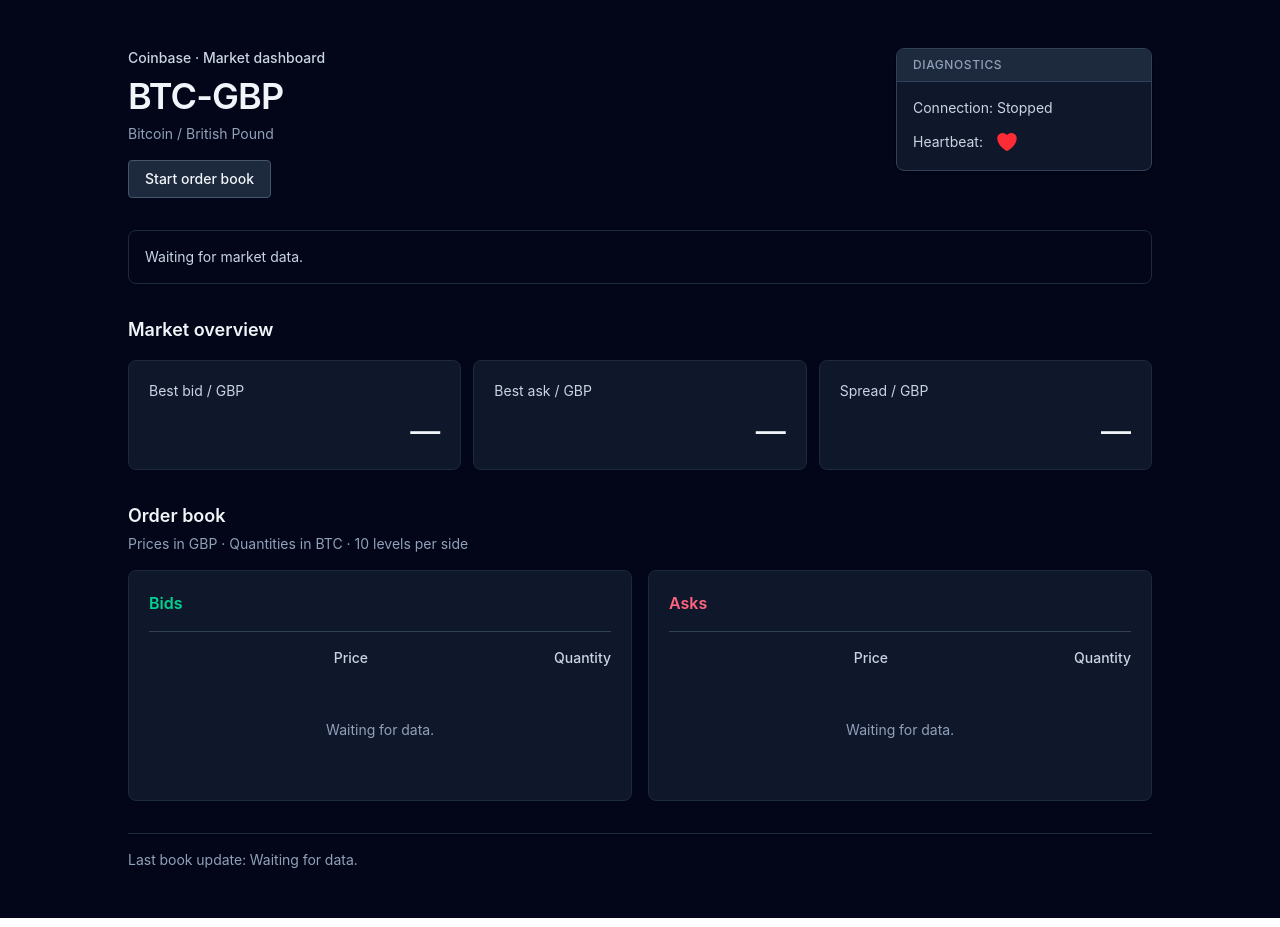
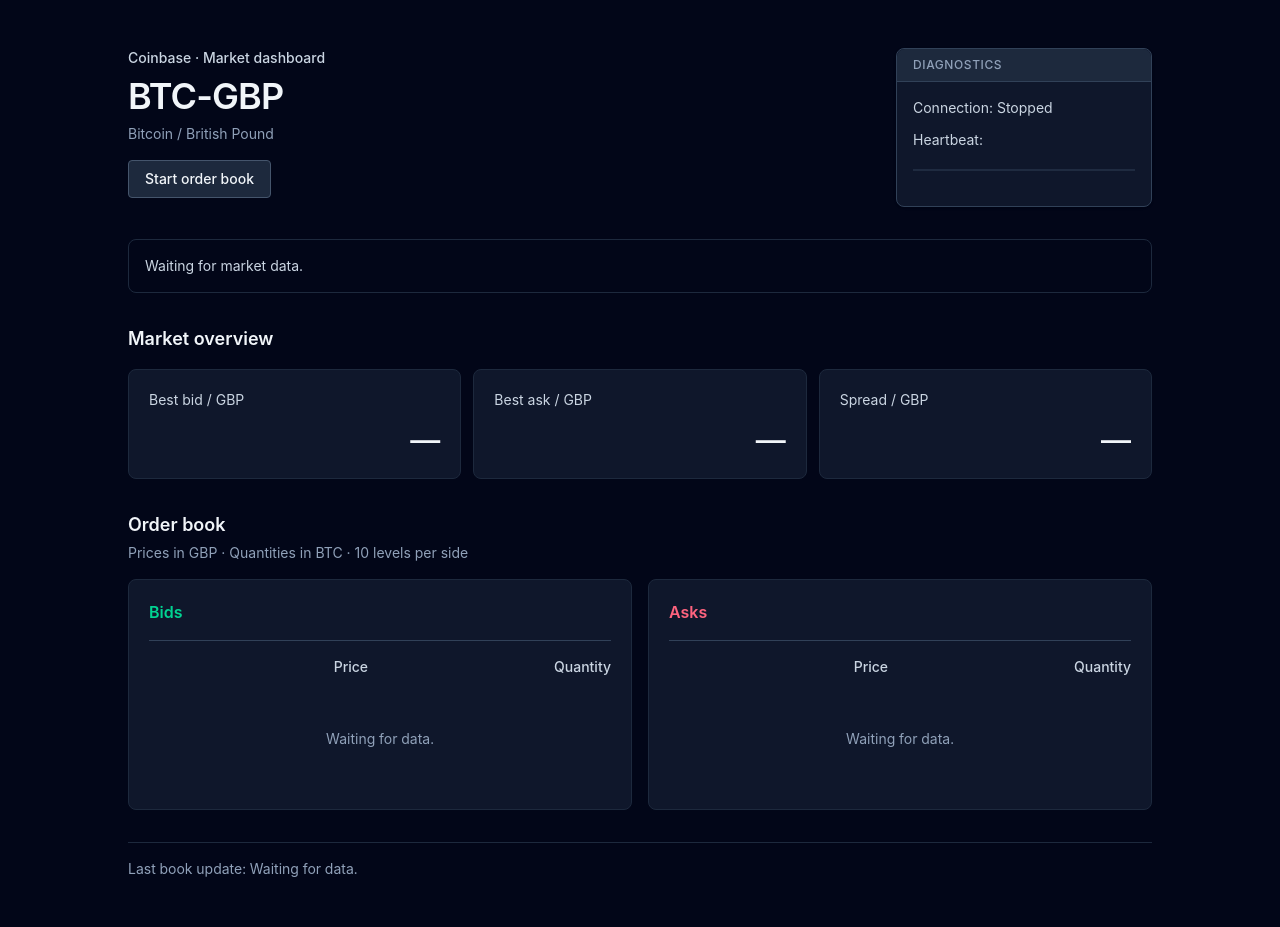
Before and after one commit to Shafiul23/market-dashboard, a React (Vite) app: page / in a window 1280 px wide. Built offline with nearby package versions, Linux system fonts and the light colour scheme.

Commit message:
update diagnostic panel to use pulse monitor instead of heart emoji

```diff
--- a/src/components/atoms/FeedStatus.tsx
+++ b/src/components/atoms/FeedStatus.tsx
@@ -11,20 +11,19 @@ export function FeedStatus({
   heartbeatCount,
   error,
 }: FeedStatusProps) {
-  const heartRef = useRef<SVGSVGElement>(null)
+  const pulseRef = useRef<SVGPathElement>(null)
 
   useEffect(() => {
-    const heart = heartRef.current
-    if (heartbeatCount === 0 || !heart?.animate) return
+    const pulse = pulseRef.current
+    if (heartbeatCount === 0 || !pulse?.animate) return
     if (window.matchMedia("(prefers-reduced-motion: reduce)").matches) return
 
-    const animation = heart.animate(
+    const animation = pulse.animate(
       [
-        { transform: "scale(1)" },
-        { transform: "scale(1.5)" },
-        { transform: "scale(1)" },
+        { strokeDashoffset: "0.8", opacity: 1 },
+        { strokeDashoffset: "-0.8", opacity: 1 },
       ],
-      { duration: 300, easing: "ease-in-out" },
+      { duration: 900, easing: "linear" },
     )
 
     return () => animation.cancel()
@@ -35,9 +34,9 @@ export function FeedStatus({
       aria-label="Diagnostics"
       className="min-w-0 rounded-lg border border-slate-700 bg-slate-900 text-sm text-slate-300 shadow-sm sm:w-64"
     >
-      <h2 className="rounded-t-lg border-b border-slate-700 bg-slate-800 px-4 py-2 text-xs font-medium uppercase tracking-wider text-slate-400">
+      <p className="rounded-t-lg border-b border-slate-700 bg-slate-800 px-4 py-2 text-xs font-medium uppercase tracking-wider text-slate-400">
         Diagnostics
-      </h2>
+      </p>
       <div
         role="status"
         aria-live="polite"
@@ -45,17 +44,29 @@ export function FeedStatus({
         className="space-y-3 p-4"
       >
         <p>Connection: {connectionLabel}</p>
-        <div className="flex items-center gap-3">
+        <div className="space-y-2">
           <span>Heartbeat:</span>
           <svg
-            ref={heartRef}
             xmlns="http://www.w3.org/2000/svg"
-            viewBox="0 0 24 24"
-            fill="currentColor"
+            viewBox="0 0 240 40"
+            preserveAspectRatio="none"
+            fill="none"
+            stroke="currentColor"
             aria-hidden="true"
-            className="size-6 shrink-0 text-red-500"
+            className="h-10 w-full overflow-hidden text-emerald-400"
           >
-            <path d="m11.645 20.91-.007-.003-.022-.012a15.247 15.247 0 0 1-.383-.218 25.18 25.18 0 0 1-4.244-3.17C4.688 15.36 2.25 12.174 2.25 8.25 2.25 5.322 4.714 3 7.688 3A5.5 5.5 0 0 1 12 5.052 5.5 5.5 0 0 1 16.313 3c2.973 0 5.437 2.322 5.437 5.25 0 3.925-2.438 7.111-4.739 9.256a25.175 25.175 0 0 1-4.244 3.17 15.247 15.247 0 0 1-.383.219l-.022.012-.007.004-.003.001a.752.752 0 0 1-.704 0l-.003-.001Z" />
+            <path d="M0 20 H240" className="text-slate-700" />
+            <path
+              ref={pulseRef}
+              d="M0 20 H108 L114 24 L120 8 L126 30 L132 20 H240"
+              pathLength="1"
+              strokeDasharray="0.8 1"
+              strokeDashoffset="0.8"
+              opacity="0"
+              strokeWidth="2"
+              strokeLinejoin="round"
+              vectorEffect="non-scaling-stroke"
+            />
           </svg>
         </div>
         {error && <p className="wrap-anywhere text-amber-200">{error}</p>}
--- a/src/feed/bookFeed.ts
+++ b/src/feed/bookFeed.ts
@@ -13,7 +13,7 @@ const HEALTHY_SESSION_MS = 30_000
 const CONNECTION_TIMEOUT_MS = 10_000
 const SYNCHRONISATION_TIMEOUT_MS = 10_000
 const HEARTBEAT_TIMEOUT_MS = 5000
-const PUBLICATION_INTERVAL_MS = 100
+const PUBLICATION_INTERVAL_MS = 200
 
 export type FeedSocket = {
   readonly readyState: number
```
Also changed, not shown: 2 other files (tests, documents, lock files or other folders).
